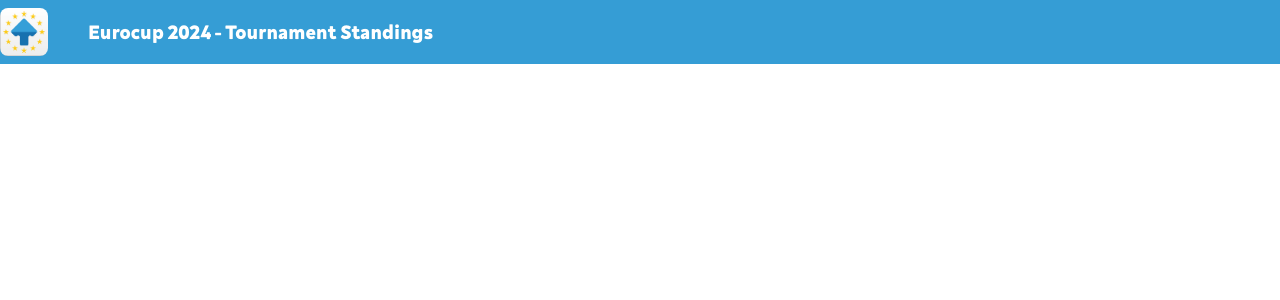
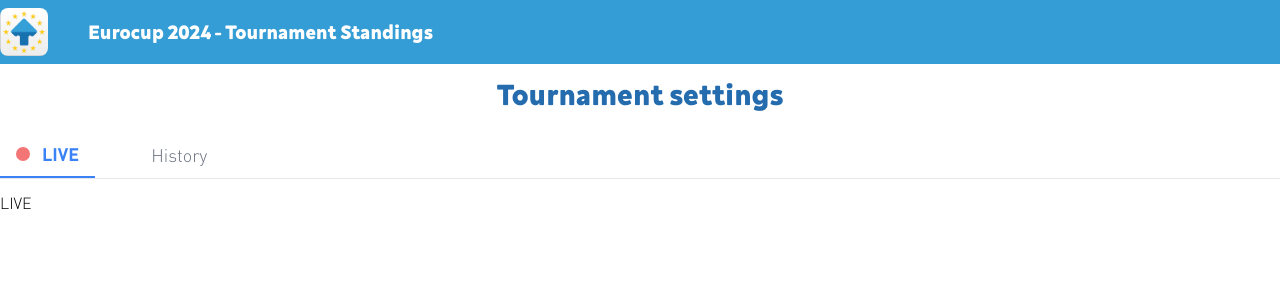
Before and after one commit to dando92/eurocup2024, a React (Vite) app in the folder TournamentViewer/: page / in a window 1280 px wide. Shown: the top 300 px of the page. Built offline with nearby package versions, Linux system fonts and the light colour scheme.

Commit message:
order by player

```diff
--- a/TournamentViewer/src/components/manage/tournament/MatchTable.tsx
+++ b/TournamentViewer/src/components/manage/tournament/MatchTable.tsx
@@ -11,7 +11,11 @@ import { Phase } from "../../../models/Phase";
 import AddEditSongToMatchModal from "./modals/AddEditSongToMatchModal";
 import { useEffect, useState } from "react";
 import AddStandingToMatchModal from "./modals/AddStandingToMatchModal";
-import { HttpTransportType, HubConnection, HubConnectionBuilder } from "@microsoft/signalr";
+import {
+  HttpTransportType,
+  HubConnection,
+  HubConnectionBuilder,
+} from "@microsoft/signalr";
 import { toast } from "react-toastify";
 
 type MatchTableProps = {
@@ -130,6 +134,23 @@ export default function MatchTable({
     // eslint-disable-next-line react-hooks/exhaustive-deps
   }, [isActive, connection]);
 
+  // Calculate total points for each player
+  const getTotalPoints = (playerId: number) => {
+    return match.rounds
+      .map((round) => round.standings.find((s) => s.playerId === playerId))
+      .reduce((acc, standing) => {
+        if (standing) {
+          return acc + standing.score;
+        }
+        return acc;
+      }, 0);
+  };
+
+  // Sort players by total points
+  const sortedPlayers = [...match.players].sort(
+    (a, b) => getTotalPoints(b.id) - getTotalPoints(a.id)
+  );
+
   return (
     <div className="flex flex-col w-full p-4 my-3 bg-gray-200 rounded-lg shadow-md">
       <div className="flex flex-row mb-6 justify-center items-center">
@@ -242,7 +263,7 @@ export default function MatchTable({
           </div>
         </div>
 
-        {match.players.map((player, i) => (
+        {sortedPlayers.map((player, i) => (
           <div
             key={i}
             className={`grid grid-cols-${
--- /dev/null
+++ b/TournamentViewer/src/components/view/LivePhase.tsx
@@ -0,0 +1,3 @@
+export default function LivePhase() {
+  return <div></div>;
+}
--- a/TournamentViewer/src/pages/ManagePage.tsx
+++ b/TournamentViewer/src/pages/ManagePage.tsx
@@ -3,7 +3,7 @@ import PlayersList from "../components/manage/players/PlayersList";
 import SongsList from "../components/manage/songs/SongsList";
 import TournamentSettings from "../components/manage/tournament/TournamentSettings";
 
-function classNames(...classes: string[]) {
+export function classNames(...classes: string[]) {
   return classes.filter(Boolean).join(" ");
 }
 
--- a/TournamentViewer/src/pages/ViewPage.tsx
+++ b/TournamentViewer/src/pages/ViewPage.tsx
@@ -1,3 +1,50 @@
+import { Tab } from "@headlessui/react";
+import { classNames } from "./ManagePage";
+import { FontAwesomeIcon } from "@fortawesome/react-fontawesome";
+import { faCircle } from "@fortawesome/free-solid-svg-icons";
+
 export default function ViewPage() {
-  return <div></div>;
+  return (
+    <div>
+      <h1 className="text-3xl text-center">Tournament settings</h1>
+      <Tab.Group>
+        <Tab.List className="flex flex-row gap-10 border-b mt-5">
+          <Tab
+            className={({ selected }) =>
+              classNames(
+                "py-2 px-4 text-lg",
+                selected
+                  ? "border-b-2 border-blue-500 font-bold text-blue-500"
+                  : "text-gray-500"
+              )
+            }
+          >
+            <div className="flex flex-row gap-3 items-center">
+              <FontAwesomeIcon
+                icon={faCircle}
+                className="text-red-500 text-sm animate-pulse"
+              />
+              <span>LIVE</span>
+            </div>
+          </Tab>
+          <Tab
+            className={({ selected }) =>
+              classNames(
+                "py-2 px-4 text-lg",
+                selected
+                  ? "border-b-2 border-blue-500 font-bold text-blue-500"
+                  : "text-gray-500"
+              )
+            }
+          >
+            History
+          </Tab>
+        </Tab.List>
+        <Tab.Panels className="mt-3">
+          <Tab.Panel>LIVE</Tab.Panel>
+          <Tab.Panel>HISTORY</Tab.Panel>
+        </Tab.Panels>
+      </Tab.Group>
+    </div>
+  );
 }
```
